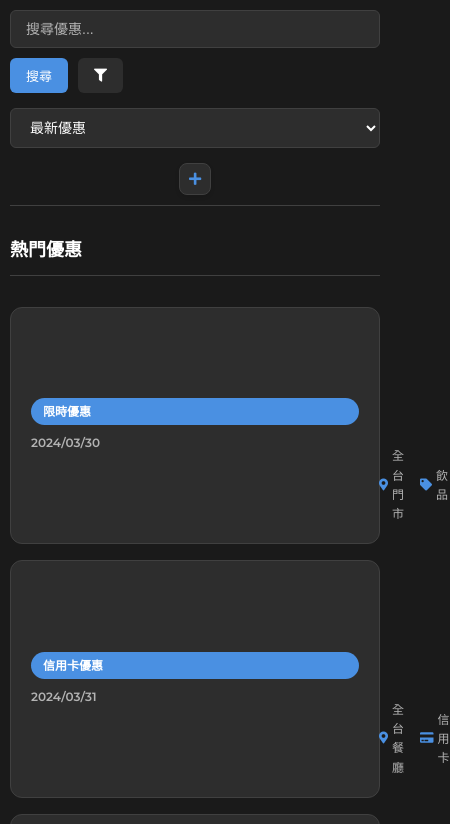
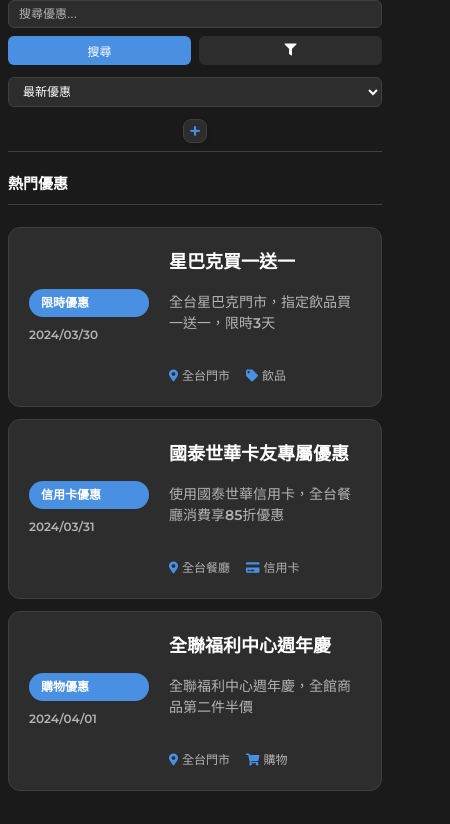
Before and after one commit to Emmett274/search-webpage, a plain HTML site: page index.html in a window 390 px wide. Shown: the part 54-878 px from the top of the page, 450 px wide, since content can reach past the window. After the commit the page ends 853 px from the top, so only its background shows below. Drawn offline with Linux system fonts and the light colour scheme.

Commit message:
優化手機版顯示效果，調整佈局和間距

```diff
--- a/styles.css
+++ b/styles.css
@@ -195,37 +195,50 @@ button:hover {
 /* 響應式設計 */
 @media (max-width: 768px) {
   .container {
-    padding: 15px;
+    padding: 12px;
   }
 
   header {
     flex-direction: column;
-    gap: 15px;
-    padding: 15px 0;
+    gap: 12px;
+    padding: 12px 0;
+    margin-bottom: 20px;
   }
 
   h1 {
-    font-size: 20px;
+    font-size: 18px;
+    text-align: center;
+    width: 100%;
   }
 
   .header-right {
     width: 100%;
     flex-direction: column;
-    gap: 15px;
+    gap: 12px;
   }
 
   .search-container {
     width: 100%;
     flex-direction: column;
+    gap: 8px;
   }
 
   .search-buttons {
     display: flex;
-    gap: 10px;
+    gap: 8px;
+    width: 100%;
+  }
+
+  .search-buttons button {
+    flex: 1;
+    padding: 8px 12px;
+    font-size: 13px;
   }
 
   input[type="text"] {
     width: 100%;
+    padding: 8px 12px;
+    font-size: 13px;
   }
 
   .sort-container {
@@ -234,110 +247,167 @@ button:hover {
 
   .sort-container select {
     width: 100%;
+    padding: 8px 12px;
+    font-size: 13px;
   }
 
   .filter-panel {
-    padding: 15px;
-    margin-bottom: 20px;
+    padding: 12px;
+    margin-bottom: 16px;
   }
 
   .filter-container {
     flex-direction: column;
-    gap: 15px;
+    gap: 12px;
   }
 
   .filter-group label {
-    font-size: 14px;
+    font-size: 13px;
+    margin-bottom: 6px;
   }
 
   .section-title {
-    font-size: 18px;
-    margin-bottom: 15px;
+    font-size: 16px;
+    margin-bottom: 12px;
+    padding-bottom: 8px;
+  }
+
+  .search-results {
+    gap: 12px;
+    margin-top: 16px;
   }
 
   .discount-card {
-    flex-direction: column;
+    padding: 12px;
+    gap: 12px;
+    flex-direction: row;
     align-items: flex-start;
-    padding: 15px;
-    gap: 15px;
   }
 
   .discount-header {
-    flex-direction: row;
-    justify-content: space-between;
-    width: 100%;
-    min-width: auto;
+    min-width: 100px;
+    gap: 6px;
   }
 
   .discount-tag {
-    font-size: 11px;
-    padding: 3px 10px;
+    font-size: 10px;
+    padding: 2px 8px;
   }
 
   .discount-date {
-    font-size: 11px;
+    font-size: 10px;
+  }
+
+  .discount-content {
+    gap: 6px;
   }
 
   .discount-title {
-    font-size: 16px;
+    font-size: 14px;
+    margin-bottom: 4px;
     white-space: normal;
-    margin-bottom: 5px;
   }
 
   .discount-description {
-    font-size: 13px;
-    margin-bottom: 10px;
+    font-size: 12px;
+    margin-bottom: 8px;
     -webkit-line-clamp: 2;
   }
 
   .discount-footer {
-    font-size: 11px;
-    gap: 12px;
+    font-size: 10px;
+    gap: 8px;
   }
 
   .add-button {
-    width: 32px;
-    height: 32px;
+    width: 28px;
+    height: 28px;
   }
 
   .add-button i {
-    font-size: 14px;
+    font-size: 12px;
   }
 }
 
 /* 更小螢幕的優化 */
 @media (max-width: 480px) {
   .container {
+    padding: 8px;
+  }
+
+  header {
+    padding: 8px 0;
+  }
+
+  h1 {
+    font-size: 16px;
+  }
+
+  .search-buttons button {
+    padding: 6px 10px;
+    font-size: 12px;
+  }
+
+  input[type="text"] {
+    padding: 6px 10px;
+    font-size: 12px;
+  }
+
+  .sort-container select {
+    padding: 6px 10px;
+    font-size: 12px;
+  }
+
+  .filter-panel {
     padding: 10px;
   }
 
-  header {
-    padding: 10px 0;
+  .filter-group label {
+    font-size: 12px;
   }
 
-  h1 {
-    font-size: 18px;
+  .section-title {
+    font-size: 15px;
+    margin-bottom: 10px;
   }
 
-  button {
-    padding: 8px 16px;
+  .discount-card {
+    padding: 10px;
+    gap: 10px;
+  }
+
+  .discount-header {
+    min-width: 90px;
+  }
+
+  .discount-tag {
+    font-size: 9px;
+    padding: 2px 6px;
+  }
+
+  .discount-date {
+    font-size: 9px;
+  }
+
+  .discount-title {
     font-size: 13px;
   }
 
-  .discount-card {
-    padding: 12px;
-  }
-
-  .discount-title {
-    font-size: 15px;
-  }
-
   .discount-description {
-    font-size: 12px;
+    font-size: 11px;
   }
 
   .discount-footer {
-    font-size: 10px;
+    font-size: 9px;
+  }
+
+  .add-button {
+    width: 24px;
+    height: 24px;
+  }
+
+  .add-button i {
+    font-size: 11px;
   }
 }
 
```
